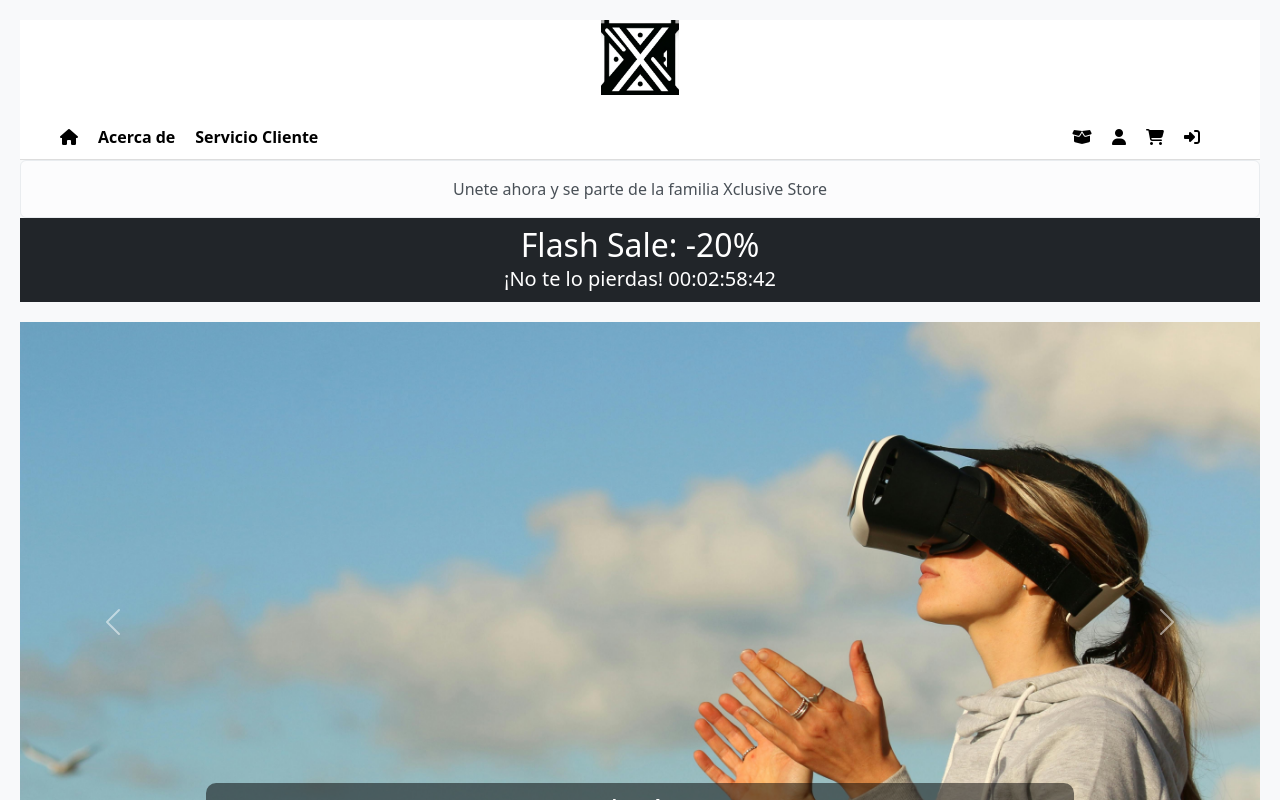
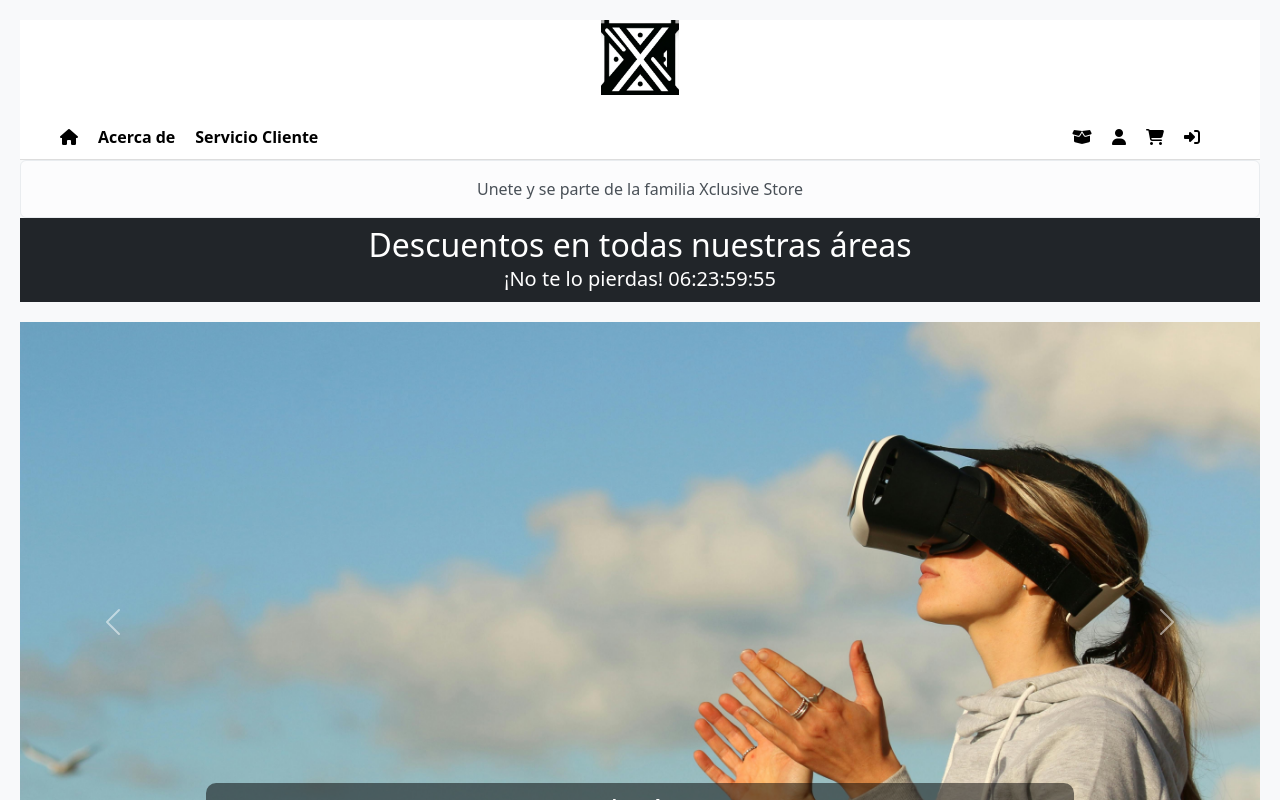
Before and after one commit to ForMyke/Web, a React (Create React App) app: page / in a window 1280 px wide. Shown: the top 800 px of the page. Built offline with nearby package versions, Linux system fonts and the light colour scheme; no server answers; the HTML template or start-up script is replaced by a standard one.

Commit message:
cambios inicio

```diff
--- a/src/components/Inicio.js
+++ b/src/components/Inicio.js
@@ -1,15 +1,15 @@
 import React, { useEffect, useState } from "react";
 import axios from "axios";
+import { Carousel, Alert } from "react-bootstrap";
 import "bootstrap/dist/css/bootstrap.min.css";
-import "../css/inicio.css";
-import { Carousel, Alert } from "react-bootstrap";
-import { useNavigate } from "react-router-dom";
+import "../css/inicio.css"; // Asegúrate de crear y usar este archivo CSS
+
 const Inicio = () => {
   const [products, setProducts] = useState([]);
   const [reviews, setReviews] = useState([
     {
       id: 1,
-      name: "Juan López",
+      name: "Juan Pérez",
       review: "Excelente servicio y productos de alta calidad.",
     },
     {
@@ -24,28 +24,62 @@ const Inicio = () => {
     },
   ]);
 
+  // Estado del contador para 7 días
+  const [timeLeft, setTimeLeft] = useState(() => {
+    const savedTime = localStorage.getItem("flashSaleTime");
+    return savedTime ? parseInt(savedTime) : 7 * 24 * 60 * 60; // 7 días en segundos
+  });
+
   useEffect(() => {
     const category = "beauty"; // Cambia esto a la categoría que desees
     axios
       .get(`http://localhost/backend/api/products.php?category=${category}`)
       .then((response) => {
         console.log(response.data);
-
         setProducts(response.data);
       })
       .catch((error) => {
-        console.error("Error con los objectos:", error);
+        console.error("Error fetching products:", error);
       });
   }, []);
+
+  useEffect(() => {
+    const countdownInterval = setInterval(() => {
+      setTimeLeft((prevTimeLeft) => {
+        if (prevTimeLeft <= 0) {
+          clearInterval(countdownInterval);
+          return 0;
+        }
+        const newTimeLeft = prevTimeLeft - 1;
+        localStorage.setItem("flashSaleTime", newTimeLeft);
+        return newTimeLeft;
+      });
+    }, 1000);
+
+    // Cleanup interval on component unmount
+    return () => clearInterval(countdownInterval);
+  }, []);
+
+  const formatTime = (seconds) => {
+    const days = Math.floor(seconds / (24 * 3600));
+    const hours = Math.floor((seconds % (24 * 3600)) / 3600);
+    const minutes = Math.floor((seconds % 3600) / 60);
+    const secs = seconds % 60;
+    return `${days.toString().padStart(2, "0")}:${hours
+      .toString()
+      .padStart(2, "0")}:${minutes.toString().padStart(2, "0")}:${secs
+      .toString()
+      .padStart(2, "0")}`;
+  };
 
   return (
     <div className="inicio-container">
       <Alert variant="light" className="text-center mb-0">
-        Unete ahora y se parte de la familia Xclusive Store
+        Unete y se parte de la familia Xclusive Store
       </Alert>
       <div className="flash-sale bg-dark text-white text-center py-2">
-        <h2 className="mb-0">Flash Sale: -20%</h2>
-        <p className="mb-0">¡No te lo pierdas! 00:02:58:42</p>
+        <h2 className="mb-0">Descuentos en todas nuestras áreas</h2>
+        <p className="mb-0">¡No te lo pierdas! {formatTime(timeLeft)}</p>
       </div>
       <Carousel>
         <Carousel.Item>
```
